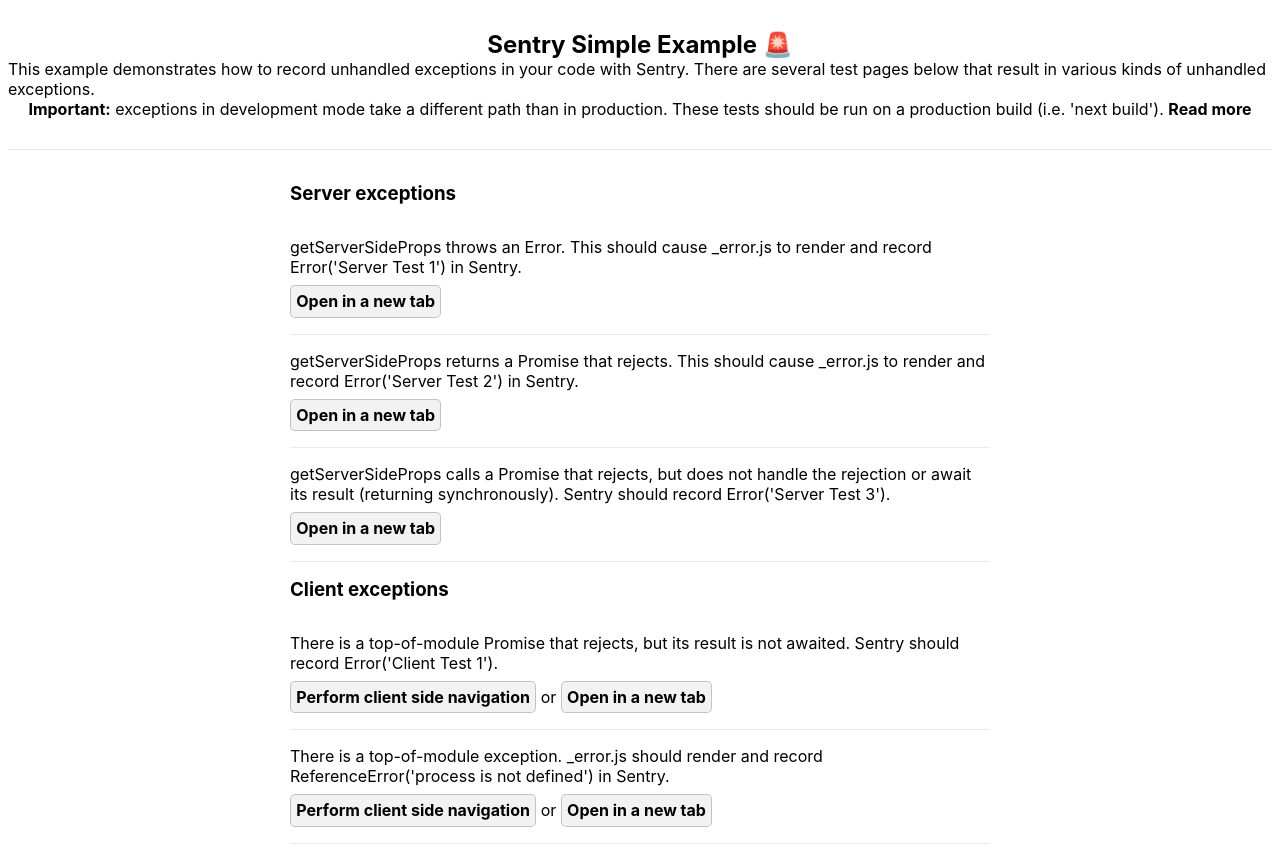
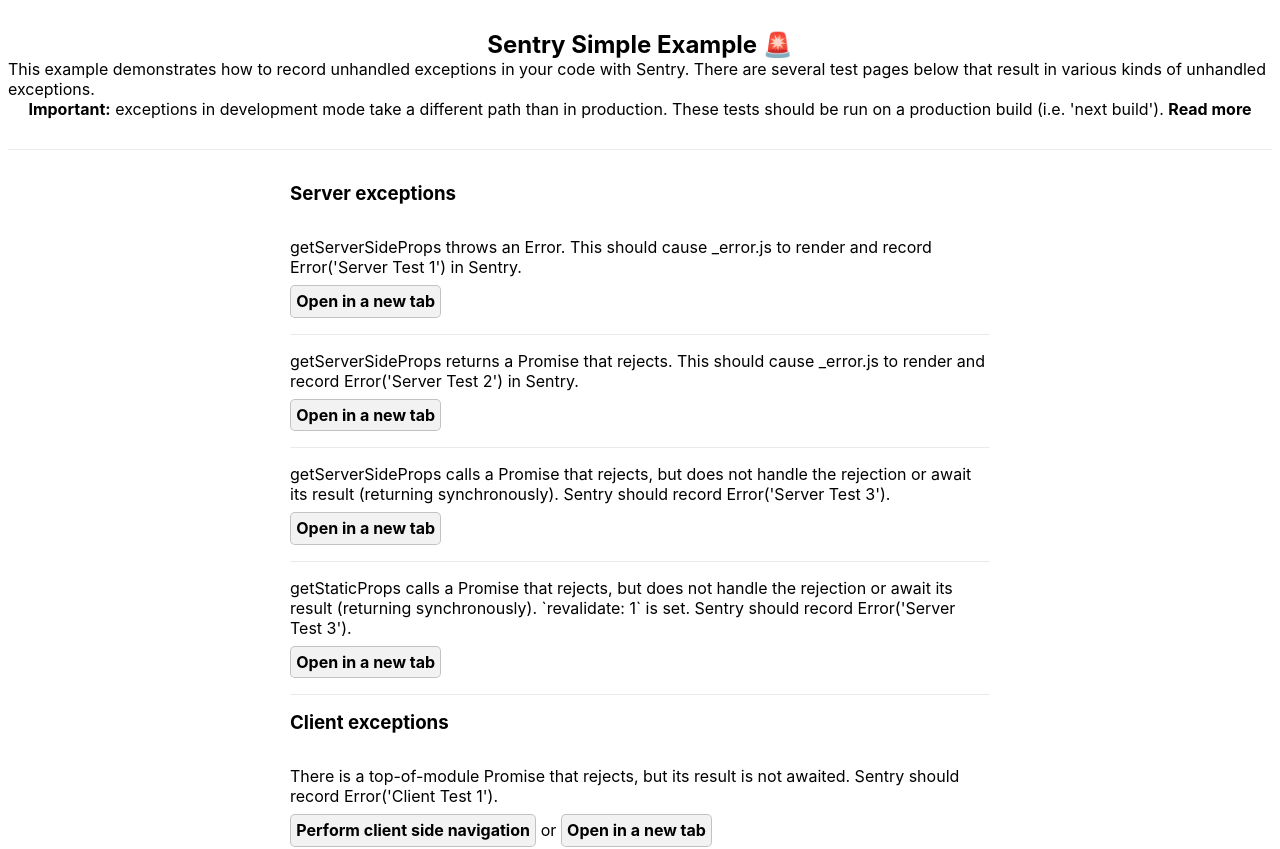
Before and after one commit to elsigh/fail-app, a Next.js app: page / in a window 1280 px wide. Shown: the top 849 px of the page. Built offline with nearby package versions, Linux system fonts and the light colour scheme.

Commit message:
Adds `getStaticProps` test skeleton with `revalidate: 1`, set nextjs to canary instead of local version

```diff
--- a/package.json
+++ b/package.json
@@ -9,7 +9,7 @@
   },
   "dependencies": {
     "@next/plugin-sentry": "^9.5.5",
-    "next": "/Users/kamilogorek/Projects/sentry/next.js/packages/next",
+    "next": "canary",
     "react": "16.13.1",
     "react-dom": "16.13.1"
   }
--- a/pages/index.js
+++ b/pages/index.js
@@ -29,6 +29,16 @@
           should record Error('Server Test 3').
         </p>
         <a href="/server/test3" target="_blank">
+          Open in a new tab
+        </a>
+      </li>
+      <li>
+        <p>
+          getStaticProps calls a Promise that rejects, but does not handle
+          the rejection or await its result (returning synchronously). `revalidate: 1` is set.
+          Sentry should record Error('Server Test 3').
+        </p>
+        <a href="/server/test4" target="_blank">
           Open in a new tab
         </a>
       </li>
```
